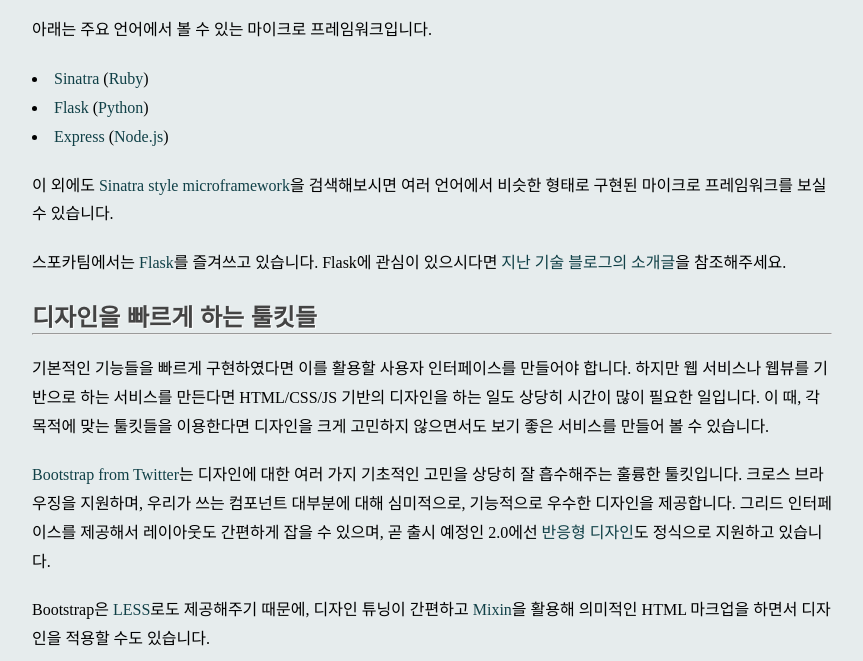
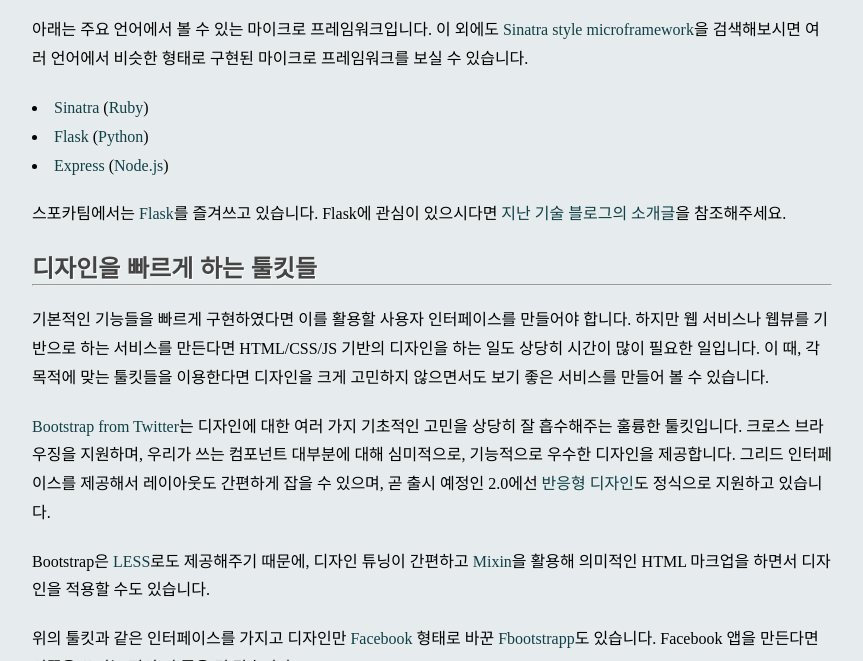
Before and after one commit to darjeeling/spoqa.github.com, a Jekyll site: the page built from _posts/2012-01-30-rapid-prototyping.md, in a window 1280 px wide and 900 px high, scrolled down 1631 px, cut to the strip 239-900 px from the top of the window. Shown: the whole strip, without its empty margins (208-1071 px from the left). Built offline with Jekyll 4.4.1, drawn with Linux system fonts in a browser that asks for light colours; nearby versions of some CDN libraries; comment, search, counter and statistics services are not loaded.

Commit message:
문장 순서 교정

```diff
--- a/_posts/2012-01-30-rapid-prototyping.md
+++ b/_posts/2012-01-30-rapid-prototyping.md
@@ -30,13 +30,11 @@
 
 <script src="https://gist.github.com/1694116.js?file=gistfile1.txt"> </script>
 
-아래는 주요 언어에서 볼 수 있는 마이크로 프레임워크입니다.
+아래는 주요 언어에서 볼 수 있는 마이크로 프레임워크입니다. 이 외에도 [Sinatra style microframework](http://bit.ly/ynbOfn)을 검색해보시면 여러 언어에서 비슷한 형태로 구현된 마이크로 프레임워크를 보실 수 있습니다.
 
  - [Sinatra](http://www.sinatrarb.com/) ([Ruby])
  - [Flask](http://flask.pocoo.org/) ([Python])
  - [Express](http://expressjs.com/) ([Node.js])
-
-이 외에도 [Sinatra style microframework](http://bit.ly/ynbOfn)을 검색해보시면 여러 언어에서 비슷한 형태로 구현된 마이크로 프레임워크를 보실 수 있습니다.
 
 스포카팀에서는 [Flask]를 즐겨쓰고 있습니다. Flask에 관심이 있으시다면 [지난 기술 블로그의 소개글](http://spoqa.github.com/2012/01/16/wsgi-and-flask.html)을 참조해주세요.
 
```
